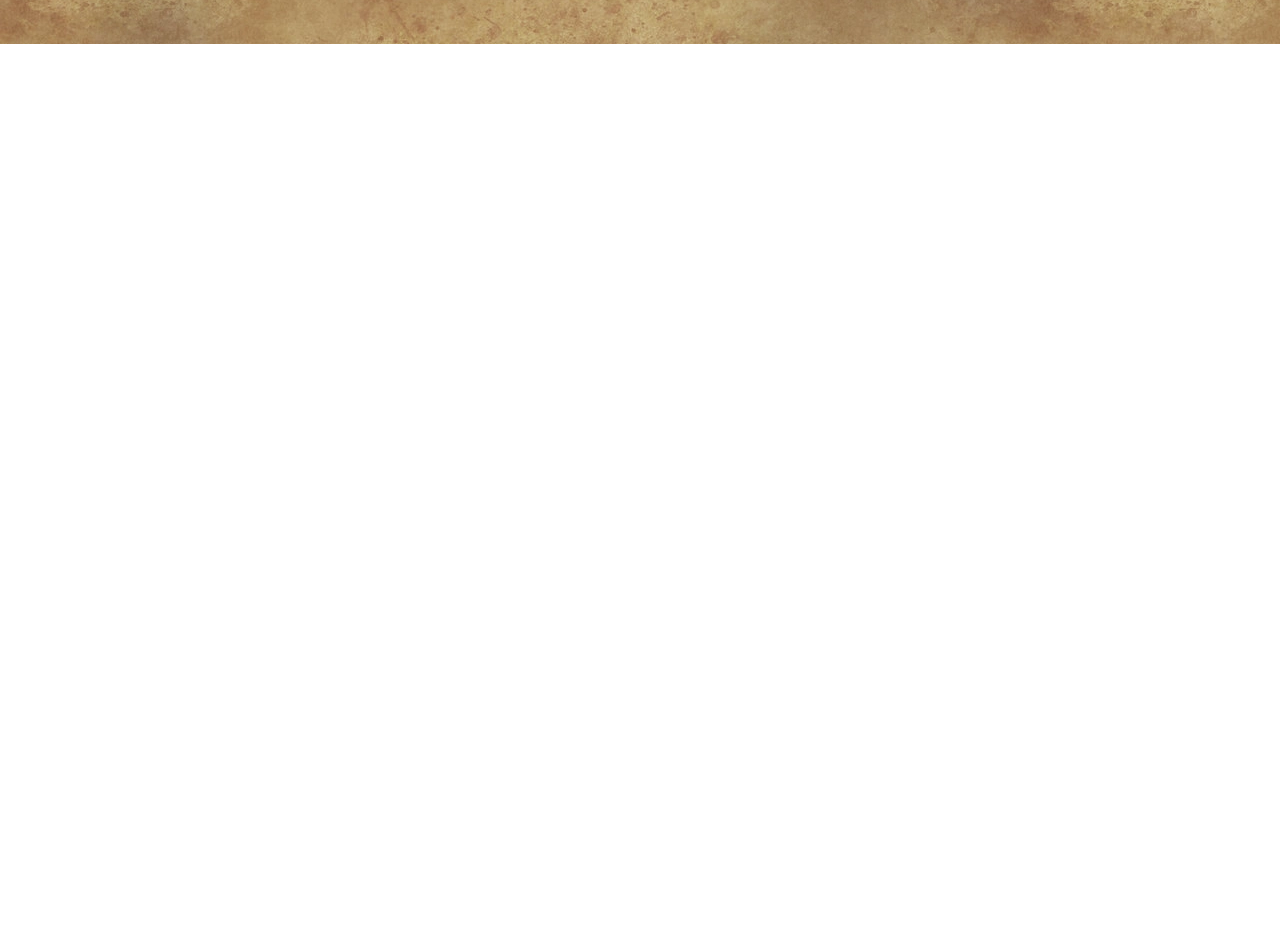
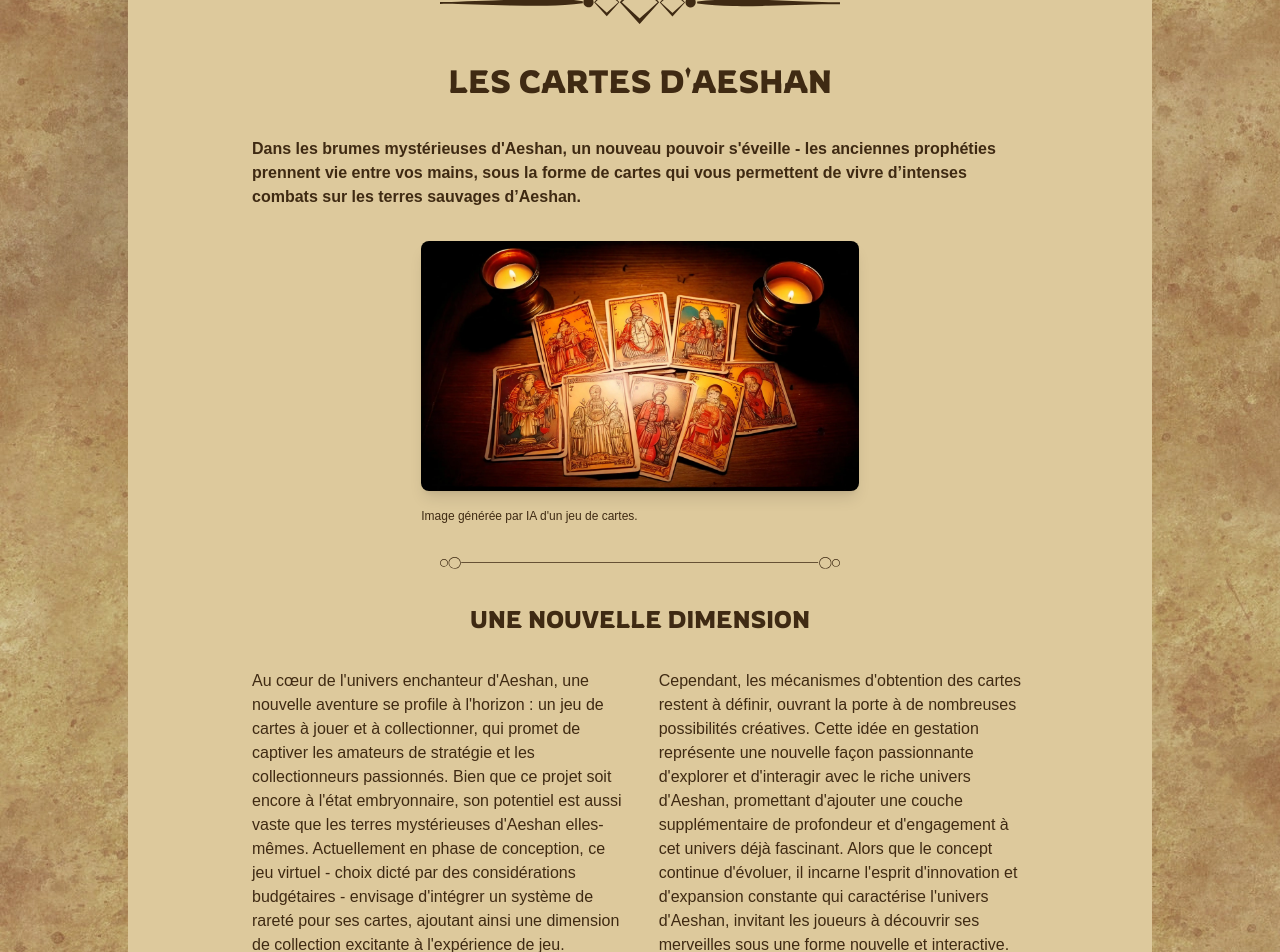
Before and after one commit to SamuelCharasse/Portfolio, a Vue app: page /projectSolo in a window 1280 px wide. Shown: the part 4440-5392 px from the top of the page. Before the commit the page ends 4484 px from the top, so only its background shows below. Built offline with nearby package versions, Linux system fonts and the light colour scheme; a web font is replaced by a local one.

Commit message:
Ajout d'une section décrivant le jeu de cartes Aeshan dans index.vue; intégration d'une image et de nouveaux textes explicatifs

```diff
--- a/src/pages/projectSolo/index.vue
+++ b/src/pages/projectSolo/index.vue
@@ -163,5 +163,43 @@ import btnDefault from '@/components/boutons/btnDefault.vue'
       <btnDefault>Liens pour écouter la fiction sonore</btnDefault>
       <Separateur3 />
     </div>
+    <div class="flex h-fit w-full flex-col items-center gap-8 bg-LightBrown py-8">
+      <Separateur1 />
+      <h2>Les cartes d'Aeshan</h2>
+      <div class="flex gap-8 px-[124px]">
+        <p class="text-largeText">
+          Dans les brumes mystérieuses d'Aeshan, un nouveau pouvoir s'éveille - les anciennes
+          prophéties prennent vie entre vos mains, sous la forme de cartes qui vous permettent de
+          vivre d’intenses combats sur les terres sauvages d’Aeshan.
+        </p>
+      </div>
+      <ImageTemplate
+        imageUrl="/cartesAeshan.webp"
+        caption="Image générée par IA d'un jeu de cartes."
+      />
+      <Separateur2 />
+      <h3>Une nouvelle dimension</h3>
+      <div class="flex gap-8 px-[124px]">
+        <p>
+          Au cœur de l'univers enchanteur d'Aeshan, une nouvelle aventure se profile à l'horizon :
+          un jeu de cartes à jouer et à collectionner, qui promet de captiver les amateurs de
+          stratégie et les collectionneurs passionnés. Bien que ce projet soit encore à l'état
+          embryonnaire, son potentiel est aussi vaste que les terres mystérieuses d'Aeshan
+          elles-mêmes. Actuellement en phase de conception, ce jeu virtuel - choix dicté par des
+          considérations budgétaires - envisage d'intégrer un système de rareté pour ses cartes,
+          ajoutant ainsi une dimension de collection excitante à l'expérience de jeu.
+        </p>
+        <p>
+          Cependant, les mécanismes d'obtention des cartes restent à définir, ouvrant la porte à de
+          nombreuses possibilités créatives. Cette idée en gestation représente une nouvelle façon
+          passionnante d'explorer et d'interagir avec le riche univers d'Aeshan, promettant
+          d'ajouter une couche supplémentaire de profondeur et d'engagement à cet univers déjà
+          fascinant. Alors que le concept continue d'évoluer, il incarne l'esprit d'innovation et
+          d'expansion constante qui caractérise l'univers d'Aeshan, invitant les joueurs à découvrir
+          ses merveilles sous une forme nouvelle et interactive.
+        </p>
+      </div>
+      <Separateur3 />
+    </div>
   </div>
 </template>
```
Also changed, not shown: public/cartesAeshan.webp (added).
